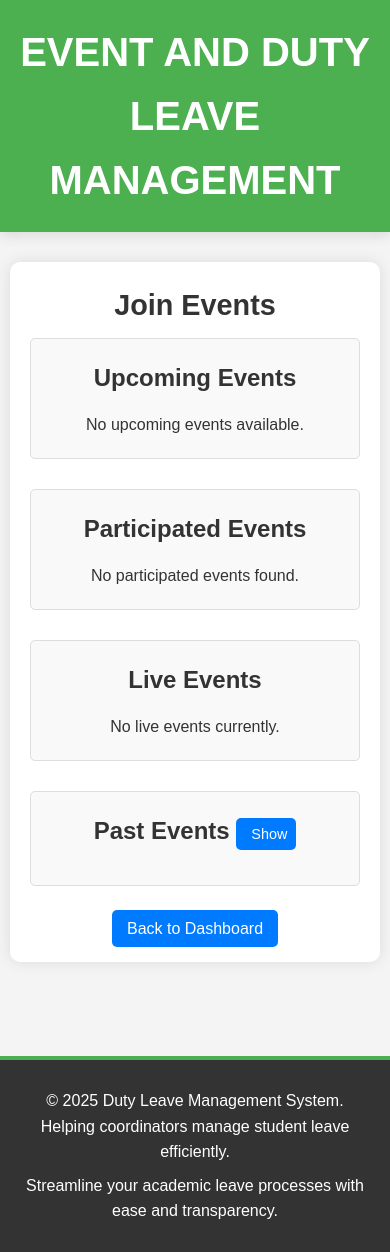
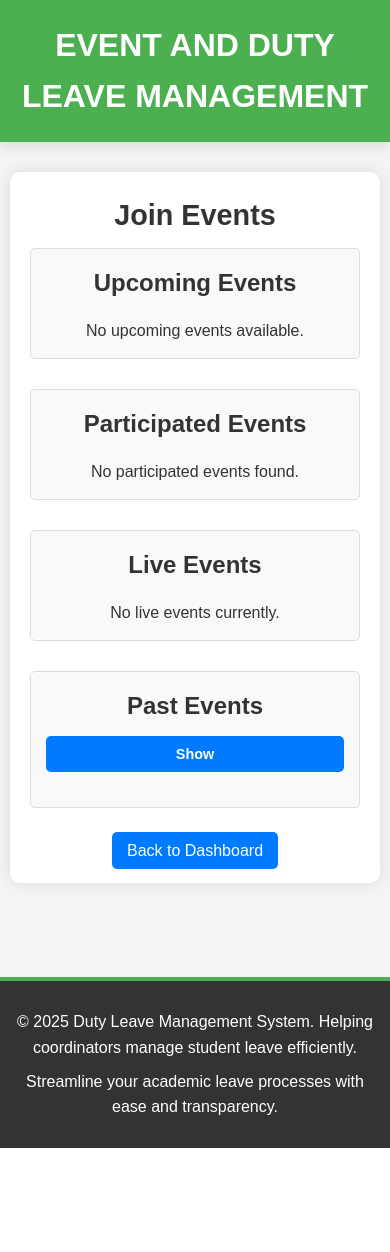
Before and after one commit to rachitk2312004/DLMS, a Flask app: page /join_event in a window 390 px wide. After the commit the page ends 1148 px from the top, so only its background shows below. Run offline with Flask 3, Linux system fonts and the light colour scheme; the visitor is signed in with stand-in values (Sample User, id 1); tables that the repository leaves empty hold one stand-in row (values such as "Sample post").

Commit message:
Update cd.css

```diff
--- a/static/cd.css
+++ b/static/cd.css
@@ -1,4 +1,3 @@
-
 /* General Reset */
 * {
     margin: 0;
@@ -16,6 +15,7 @@
     flex-direction: column;
     min-height: 100vh;
 }
+
 /* Navbar Styling */
 .navbar {
     background-color: #4CAF50;
@@ -24,11 +24,13 @@
     text-align: center;
     box-shadow: 0 4px 12px rgba(0, 0, 0, 0.1);
 }
+
 .navbar .logo h1 {
     font-size: 2.5rem;
     font-weight: bold;
     text-transform: uppercase;
 }
+
 /* Container */
 .container {
     max-width: 900px;
@@ -40,8 +42,6 @@
     border-radius: 10px;
     text-align: center;
 }
-
-
 
 /* Dashboard Section */
 .dashboard-section {
@@ -56,7 +56,8 @@
 .dashboard-section h2 {
     margin-bottom: 15px;
 }
-.button{
+
+.button {
     display: flex;
     padding: 5px 10px;
     font-size: 1rem;
@@ -65,13 +66,11 @@
     border: none;
     border-radius: 5px;
     text-decoration: none;
-
     cursor: pointer;
     transition: all 0.3s ease;
     width: 150px;
     align-items: center;
     margin-bottom: 5px;
-
 }
 
 /* Buttons */
@@ -91,7 +90,7 @@
     transition: all 0.3s ease;
 }
 
-.bcd{
+.bcd {
     width: 60px;
 }
 
@@ -169,15 +168,14 @@
 }
 
 /* Footer Styling */
-/* Footer Styling */
 footer {
-    background-color: #333; /* Dark background for contrast */
-    color: white; /* White text for readability */
+    background-color: #333;
+    color: white;
     padding: 20px 0;
     text-align: center;
     font-size: 1rem;
     margin-top: 4rem;
-    border-top: 4px solid #4CAF50; /* Green accent border for style */
+    border-top: 4px solid #4CAF50;
 }
 
 .footer-container {
@@ -196,7 +194,7 @@
 }
 
 .footer-links a {
-    color: #4CAF50; /* Green links for consistency */
+    color: #4CAF50;
     text-decoration: none;
     font-weight: bold;
     margin: 0 5px;
@@ -204,13 +202,15 @@
 }
 
 .footer-links a:hover {
-    color: #45a049; /* Slightly darker green on hover */
+    color: #45a049;
 }
 
+/* Responsive Design for Mobile Devices */
+@media (max-width: 768px) {
+    .navbar .logo h1 {
+        font-size: 2rem;
+    }
 
-
-/* Responsive Design */
-@media (max-width: 768px) {
     .container {
         width: 95%;
         padding: 20px;
@@ -224,12 +224,14 @@
         font-size: 1.5rem;
     }
 
+    .button,
     .choice_button,
-    .button,
     .logout-button,
     .toggle-button {
         font-size: 0.9rem;
         padding: 8px 15px;
+        width: 100%;
+        margin: 5px 0;
     }
 
     .event-table th,
@@ -240,22 +242,93 @@
 
     .toggle-button {
         float: none;
+        width: 100%;
+        margin-top: 10px;
+    }
+
+    .dashboard-section {
+        padding: 15px;
+    }
+
+    .footer-container {
+        padding: 0 10px;
+    }
+
+    .footer-links a {
+        display: block;
+        margin: 10px 0;
     }
 }
 
-.alert {
-    padding: 10px;
-    margin-bottom: 10px;
+/* Button Styles */
+.button, .button-primary, .button-secondary, .choice_button, .logout-button, .toggle-button {
+    display: inline-flex;
+    align-items: center;
+    justify-content: center;
+    padding: 12px 24px;
+    font-size: 1rem;
+    font-weight: bold;
+    color: white;
+    background-color: #4CAF50;
+    border: none;
     border-radius: 5px;
-    transition: opacity 1s ease-out; /* Add a fade-out effect */
+    text-decoration: none;
+    cursor: pointer;
+    transition: all 0.3s ease;
+    text-align: center;
+    width: auto;
+    margin: 5px;
 }
 
-.alert-success {
-    background-color: #d4edda;
-    color: #155724;
+.button-primary {
+    background: linear-gradient(45deg, #4CAF50, #45a049);
 }
 
-.alert-danger {
-    background-color: #f8d7da;
-    color: #721c24;
+.button-secondary {
+    background-color: transparent;
+    border: 2px solid #4CAF50;
+    color: #4CAF50;
 }
+
+.button-secondary:hover {
+    background-color: #4CAF50;
+    color: white;
+}
+
+.logout-button {
+    background-color: #d9534f;
+}
+
+.logout-button:hover {
+    background-color: #c9302c;
+}
+
+.toggle-button {
+    background-color: #007BFF;
+    padding: 8px 16px;
+}
+
+.toggle-button:hover {
+    background-color: #0056b3;
+}
+
+.button:hover, .button-primary:hover, .button-secondary:hover, .choice_button:hover, .logout-button:hover, .toggle-button:hover {
+    transform: translateY(-2px);
+    box-shadow: 0 4px 8px rgba(0, 0, 0, 0.2);
+}
+
+/* Responsive Design for Buttons */
+@media (max-width: 768px) {
+    .button, .button-primary, .button-secondary, .choice_button, .logout-button, .toggle-button {
+        padding: 10px 20px;
+        font-size: 0.9rem;
+        width: 100%;
+        margin: 5px 0;
+    }
+
+    .toggle-button {
+        float: none;
+        width: 100%;
+        margin-top: 10px;
+    }
+}
```
